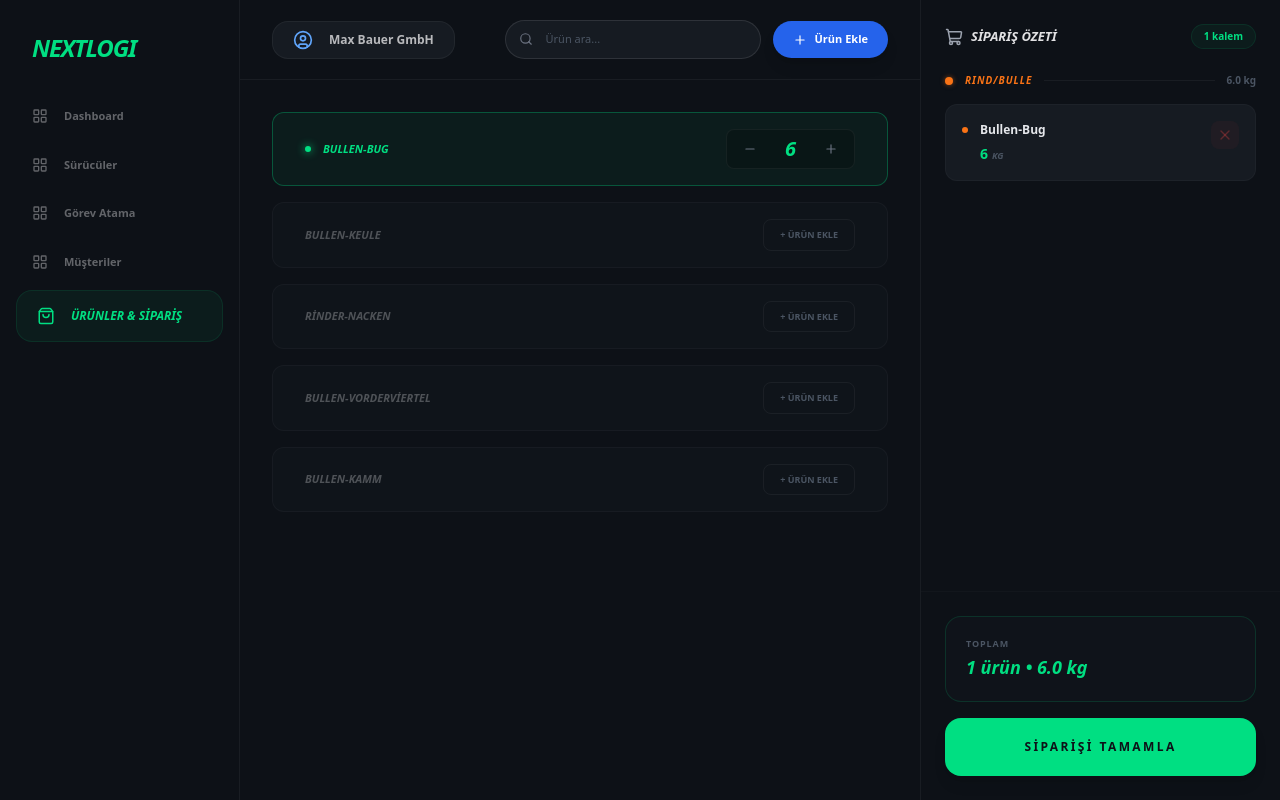
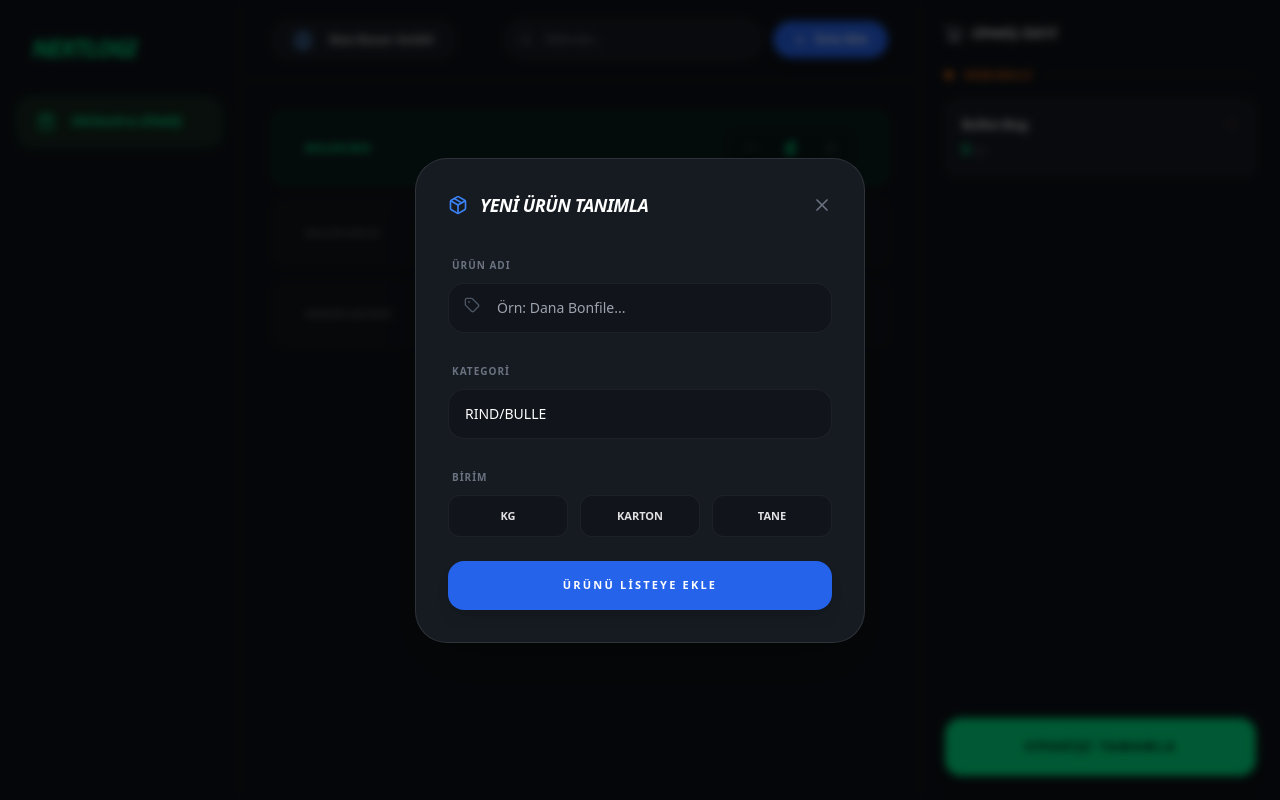
Before and after one commit to takipciberlin-sketch/nextlogi-live, a React (Create React App) app: page / in a window 1280 px wide. Both pictures are taken after a click on the button "Ürün Ekle". Built offline with nearby package versions, Linux system fonts and the light colour scheme.

Commit message:
Yeni ürün ekleme modalı eklendi; isim, kategori ve birim seçimi (kg, karton, tane) fonksiyonel hale getirildi.

```diff
--- a/src/App.js
+++ b/src/App.js
@@ -1,7 +1,7 @@
 import React, { useState } from 'react';
 import {
   LayoutGrid, ShoppingBag, Search, ShoppingCart,
-  UserCircle, X, Plus, Minus
+  UserCircle, X, Plus, Minus, Package, Tag, Layers
 } from 'lucide-react';
 
 const THEME = {
@@ -10,7 +10,7 @@ const THEME = {
     bgCard: '#161b22',
     primary: '#00df82',
     secondary: '#f97316',
-    accentBlue: '#2563eb', // Yeni mavi buton rengi
+    accentBlue: '#2563eb',
     textMain: '#e1e1e3',
     textMuted: '#484f58'
   }
@@ -19,18 +19,18 @@ const THEME = {
 const FinalApp = () => {
   const [searchTerm, setSearchTerm] = useState("");
   const [cart, setCart] = useState({ 1: 6 });
+  const [isModalOpen, setIsModalOpen] = useState(false); // Modal Kontrolü
 
-  // Ürün listesi (Genişletilebilir)
+  // Ürün ve Birim Listesi
+  const units = ["kg", "karton", "tane"];
   const [categories, setCategories] = useState([
     {
       id: "cat1",
       name: "RIND/BULLE",
       products: [
-        { id: 1, name: "Bullen-Bug" },
-        { id: 2, name: "Bullen-Keule" },
-        { id: 3, name: "Rinder-Nacken" },
-        { id: 4, name: "Bullen-Vorderviertel" },
-        { id: 5, name: "Bullen-Kamm" }
+        { id: 1, name: "Bullen-Bug", unit: "kg" },
+        { id: 2, name: "Bullen-Keule", unit: "kg" },
+        { id: 3, name: "Rinder-Nacken", unit: "kg" }
       ]
     }
   ]);
@@ -39,137 +39,118 @@ const FinalApp = () => {
     setCart(prev => ({ ...prev, [id]: Math.max(0, (prev[id] || 0) + delta) }));
   };
 
-  // CANLI ARAMA FİLTRESİ
   const filteredProducts = categories[0].products.filter(p =>
     p.name.toLowerCase().includes(searchTerm.toLowerCase())
   );
 
-  const totalKg = Object.values(cart).reduce((a, b) => a + b, 0);
+  return (
+    <div className="flex h-screen overflow-hidden font-sans relative" style={{ backgroundColor: THEME.colors.bgMain, color: THEME.colors.textMain }}>
 
-  return (
-    <div className="flex h-screen overflow-hidden font-sans" style={{ backgroundColor: THEME.colors.bgMain, color: THEME.colors.textMain }}>
+      {/* --- YENİ ÜRÜN EKLEME POPUP (MODAL) --- */}
+      {isModalOpen && (
+        <div className="absolute inset-0 z-50 flex items-center justify-center bg-black/60 backdrop-blur-sm">
+          <div className="w-[450px] bg-[#161b22] border border-white/10 rounded-[2rem] p-8 shadow-2xl animate-in zoom-in-95 duration-200">
+            <div className="flex justify-between items-center mb-8">
+              <h3 className="text-lg font-black italic uppercase tracking-tight flex items-center gap-3 text-white">
+                <Package className="text-blue-500" size={20}/> Yeni Ürün Tanımla
+              </h3>
+              <button onClick={() => setIsModalOpen(false)} className="text-gray-500 hover:text-white transition-colors">
+                <X size={20}/>
+              </button>
+            </div>
 
-      {/* SOL SIDEBAR */}
+            <div className="space-y-6">
+              {/* Ürün Adı */}
+              <div className="space-y-2">
+                <label className="text-[10px] font-black uppercase tracking-widest text-gray-500 ml-1">Ürün Adı</label>
+                <div className="relative">
+                  <Tag className="absolute left-4 top-3.5 text-gray-600" size={16}/>
+                  <input type="text" placeholder="Örn: Dana Bonfile..." className="w-full bg-black/20 border border-white/5 rounded-2xl py-3.5 pl-12 pr-4 text-sm outline-none focus:border-blue-500/50 transition-all text-white"/>
+                </div>
+              </div>
+
+              {/* Kategori Seçimi */}
+              <div className="space-y-2">
+                <label className="text-[10px] font-black uppercase tracking-widest text-gray-500 ml-1">Kategori</label>
+                <select className="w-full bg-black/20 border border-white/5 rounded-2xl py-3.5 px-4 text-sm outline-none focus:border-blue-500/50 appearance-none text-white cursor-pointer">
+                  {categories.map(cat => <option key={cat.id}>{cat.name}</option>)}
+                </select>
+              </div>
+
+              {/* Birim Seçimi */}
+              <div className="space-y-2">
+                <label className="text-[10px] font-black uppercase tracking-widest text-gray-500 ml-1">Birim</label>
+                <div className="grid grid-cols-3 gap-3">
+                  {units.map(unit => (
+                    <button key={unit} className="py-3 bg-black/20 border border-white/5 rounded-xl text-[11px] font-bold uppercase hover:border-blue-500/40 hover:bg-blue-500/5 transition-all">
+                      {unit}
+                    </button>
+                  ))}
+                </div>
+              </div>
+
+              <button
+                onClick={() => setIsModalOpen(false)}
+                className="w-full bg-blue-600 hover:bg-blue-500 text-white py-4 rounded-2xl font-black uppercase text-[11px] tracking-[0.2em] shadow-lg mt-4 transition-all active:scale-95"
+              >
+                Ürünü Listeye Ekle
+              </button>
+            </div>
+          </div>
+        </div>
+      )}
+
+      {/* --- ANA ARAYÜZ --- */}
       <aside className="w-[240px] border-r flex flex-col shrink-0" style={{ borderColor: 'rgba(255,255,255,0.05)' }}>
-        <div className="p-8">
-          <div className="font-black text-2xl italic tracking-tighter uppercase" style={{ color: THEME.colors.primary }}>NEXTLOGI</div>
-        </div>
+        <div className="p-8"><div className="font-black text-2xl italic tracking-tighter uppercase text-[#00df82]">NEXTLOGI</div></div>
         <nav className="flex-1 px-4 space-y-2">
-          {['Dashboard', 'Sürücüler', 'Görev Atama', 'Müşteriler'].map((item) => (
-            <div key={item} className="flex items-center gap-4 px-4 py-3 font-bold text-[11px] opacity-40 hover:opacity-100 cursor-pointer transition-all">
-              <LayoutGrid size={16} /> {item}
-            </div>
-          ))}
-          <div className="flex items-center gap-4 px-5 py-4 rounded-2xl border" style={{ backgroundColor: 'rgba(0,223,130,0.05)', color: THEME.colors.primary, borderColor: 'rgba(0,223,130,0.1)' }}>
-            <ShoppingBag size={18} /> <span className="font-black italic text-xs uppercase">Ürünler & Sipariş</span>
-          </div>
+          <div className="flex items-center gap-4 px-5 py-4 rounded-2xl border bg-[#14261e] text-[#00df82] border-[#00df82]/10"><ShoppingBag size={18} /><span className="font-black italic text-xs uppercase">Ürünler & Sipariş</span></div>
         </nav>
       </aside>
 
-      {/* MERKEZ PANEL */}
       <main className="flex-1 flex flex-col min-w-0">
         <header className="h-20 border-b flex items-center justify-between px-8" style={{ borderColor: 'rgba(255,255,255,0.05)' }}>
-          <div className="bg-[#161b22] border border-white/[0.05] px-5 py-2 rounded-2xl flex items-center gap-4">
-            <UserCircle className="text-blue-400" size={20}/>
-            <span className="text-[12px] font-bold opacity-80">Max Bauer GmbH</span>
-          </div>
+          <div className="bg-[#161b22] border border-white/5 px-5 py-2 rounded-2xl flex items-center gap-4"><UserCircle className="text-blue-400" size={20}/><span className="text-[12px] font-bold opacity-80">Max Bauer GmbH</span></div>
 
-          {/* GÖRSELDEKİ ARAMA VE EKLEME BUTONU ALANI */}
           <div className="flex items-center gap-3">
             <div className="relative">
               <Search className="absolute left-3.5 top-3 text-gray-500" size={14}/>
-              <input
-                type="text"
-                placeholder="Ürün ara..."
-                value={searchTerm}
-                onChange={(e) => setSearchTerm(e.target.value)}
-                className="bg-[#161b22] border border-white/10 rounded-full py-2.5 pl-10 pr-6 text-[11px] outline-none w-64 focus:border-[#2563eb]/50 transition-all placeholder:text-gray-600"
-              />
+              <input type="text" placeholder="Ürün ara..." value={searchTerm} onChange={(e) => setSearchTerm(e.target.value)} className="bg-[#161b22] border border-white/10 rounded-full py-2.5 pl-10 pr-6 text-[11px] outline-none w-64 focus:border-blue-500/50"/>
             </div>
-            <button className="bg-[#2563eb] hover:bg-[#1d4ed8] text-white px-5 py-2.5 rounded-full font-bold text-[11px] flex items-center gap-2 transition-all shadow-lg active:scale-95">
+            {/* MODAL'I AÇAN MAVİ BUTON */}
+            <button onClick={() => setIsModalOpen(true)} className="bg-[#2563eb] hover:bg-[#1d4ed8] text-white px-5 py-2.5 rounded-full font-bold text-[11px] flex items-center gap-2 transition-all shadow-lg">
               <Plus size={14} /> Ürün Ekle
             </button>
           </div>
         </header>
 
         <div className="flex-1 overflow-y-auto p-8 space-y-4">
-          {filteredProducts.length > 0 ? (
-            filteredProducts.map((p) => (
+          {filteredProducts.map((p) => (
             <div key={p.id} className={`flex items-center justify-between p-4 px-8 rounded-xl border transition-all ${cart[p.id] > 0 ? 'border-[#00df82]/30 bg-[#00df82]/5' : 'border-white/[0.03] bg-[#161b22]/40'}`}>
-                <div className="flex items-center gap-3">
-                  {cart[p.id] > 0 && <div className="w-1.5 h-1.5 rounded-full shadow-[0_0_8px_#00df82]" style={{ backgroundColor: THEME.colors.primary }}/>}
               <span className={`text-[11px] font-bold uppercase italic ${cart[p.id] > 0 ? 'text-[#00df82]' : 'opacity-30'}`}>{p.name}</span>
-                </div>
-
               {cart[p.id] > 0 ? (
-                  <div className="flex items-center bg-black/20 rounded-lg border border-white/5 p-1 h-10">
-                    <button onClick={() => handleUpdate(p.id, -1)} className="px-3 text-gray-500"><Minus size={14}/></button>
-                    <span className="px-4 font-black text-xl italic text-[#00df82]">{cart[p.id]}</span>
-                    <button onClick={() => handleUpdate(p.id, 1)} className="px-3 text-gray-500"><Plus size={14}/></button>
-                  </div>
+                <div className="flex items-center bg-black/20 rounded-lg border border-white/5 p-1"><button onClick={() => handleUpdate(p.id, -1)} className="px-3 text-gray-500"><Minus size={14}/></button><span className="px-4 font-black text-xl italic text-[#00df82]">{cart[p.id]}</span><button onClick={() => handleUpdate(p.id, 1)} className="px-3 text-gray-500"><Plus size={14}/></button></div>
               ) : (
-                  <button onClick={() => handleUpdate(p.id, 1)} className="text-gray-600 font-black text-[9px] border border-white/5 px-4 py-2 rounded-lg hover:bg-white/5 transition-all">+ ÜRÜN EKLE</button>
+                <button onClick={() => handleUpdate(p.id, 1)} className="text-gray-600 font-black text-[9px] border border-white/5 px-4 py-2 rounded-lg hover:bg-white/5">+ ÜRÜN EKLE</button>
               )}
             </div>
-            ))
-          ) : (
-            <div className="text-center py-20 opacity-20 italic">Aradığınız ürün bulunamadı...</div>
-          )}
+          ))}
         </div>
       </main>
 
-      {/* SAĞ PANEL (Sipariş Özeti) */}
+      {/* SAĞ PANEL */}
       <aside className="w-[360px] border-l flex flex-col shrink-0" style={{ borderColor: 'rgba(255,255,255,0.05)' }}>
-        <div className="p-6 pb-2 flex justify-between items-center">
-          <div className="flex items-center gap-2">
-            <ShoppingCart size={18} className="text-gray-400"/>
-            <h2 className="text-[13px] font-black uppercase italic">Sipariş Özeti</h2>
-          </div>
-          <span className="text-[10px] font-bold px-3 py-1 rounded-full border" style={{ color: THEME.colors.primary, backgroundColor: 'rgba(0,223,130,0.05)', borderColor: 'rgba(0,223,130,0.1)' }}>{Object.keys(cart).filter(k => cart[k] > 0).length} kalem</span>
-        </div>
-
+        <div className="p-6 pb-2 flex justify-between items-center"><div className="flex items-center gap-2"><ShoppingCart size={18} className="text-gray-400"/><h2 className="text-[13px] font-black uppercase italic">Sipariş Özeti</h2></div></div>
         <div className="flex-1 overflow-y-auto px-6 mt-4">
-          {/* RIND/BULLE Kategorisi */}
-          <div className="mb-8 space-y-4">
-            <div className="flex items-center gap-3">
-              <div className="w-2 h-2 rounded-full shadow-[0_0_5px_rgba(249,115,22,0.5)]" style={{ backgroundColor: THEME.colors.secondary }}/>
-              <span className="text-[10px] font-black uppercase italic tracking-widest" style={{ color: THEME.colors.secondary }}>RIND/BULLE</span>
-              <div className="flex-1 h-[1px] bg-white/[0.05]"/>
-              <span className="text-[10px] font-bold text-gray-600">{totalKg.toFixed(1)} kg</span>
-            </div>
-
+          <div className="flex items-center gap-3 mb-4"><div className="w-2 h-2 rounded-full bg-orange-500"/><span className="text-[10px] font-black uppercase italic tracking-widest text-orange-500">RIND/BULLE</span><div className="flex-1 h-[1px] bg-white/[0.05]"/></div>
           {categories[0].products.map(p => cart[p.id] > 0 && (
-              <div key={p.id} className="bg-[#161b22] rounded-xl p-4 border border-white/[0.03] flex justify-between items-start animate-in fade-in slide-in-from-right-4 duration-300">
-                <div className="flex gap-3">
-                  <div className="w-1.5 h-1.5 rounded-full mt-1.5" style={{ backgroundColor: THEME.colors.secondary }}/>
-                  <div>
-                    <div className="text-[12px] font-bold text-gray-200 mb-1">{p.name}</div>
-                    <div className="flex items-baseline gap-1">
-                      <span className="text-[14px] font-black text-[#00df82]">{cart[p.id]}</span>
-                      <span className="text-[9px] font-bold text-gray-600 uppercase italic">KG</span>
-                    </div>
-                  </div>
-                </div>
-                <button onClick={() => handleUpdate(p.id, -cart[p.id])} className="p-1.5 bg-red-500/5 rounded-lg text-red-500/30 hover:text-red-500 transition-colors">
-                  <X size={16}/>
-                </button>
+            <div key={p.id} className="bg-[#161b22] rounded-xl p-4 border border-white/[0.03] flex justify-between items-start mb-2">
+              <div><div className="text-[12px] font-bold text-gray-200 mb-1">{p.name}</div><div className="text-[14px] font-black text-[#00df82]">{cart[p.id]} <span className="text-[9px] text-gray-600 font-bold uppercase italic">KG</span></div></div>
+              <button onClick={() => handleUpdate(p.id, -cart[p.id])} className="text-red-500/30 hover:text-red-500"><X size={16}/></button>
             </div>
           ))}
         </div>
-        </div>
-
-        {/* ALT TOPLAM */}
-        <div className="p-6 space-y-4 bg-[#0d1117] border-t border-white/[0.02]">
-          <div className="bg-[#161b22]/30 border p-5 rounded-2xl" style={{ borderColor: 'rgba(0,223,130,0.15)' }}>
-            <div className="text-[9px] text-gray-600 font-bold uppercase mb-1 tracking-widest">Toplam</div>
-            <div className="text-[18px] font-black italic text-[#00df82]">{Object.keys(cart).filter(k => cart[k] > 0).length} ürün • {totalKg.toFixed(1)} kg</div>
-          </div>
-
-          <button className="w-full py-5 rounded-2xl font-black uppercase text-[12px] tracking-[0.2em] shadow-lg hover:brightness-110 active:scale-95"
-            style={{ backgroundColor: THEME.colors.primary, color: THEME.colors.bgMain }}>
-            Siparişi Tamamla
-          </button>
-        </div>
+        <div className="p-6 bg-[#0d1117] border-t border-white/[0.02]"><button className="w-full bg-[#00df82] text-black py-5 rounded-2xl font-black uppercase text-[12px] tracking-[0.2em] shadow-lg">Siparişi Tamamla</button></div>
       </aside>
     </div>
   );
```
Lines whose indentation alone changed are shown as unchanged.
